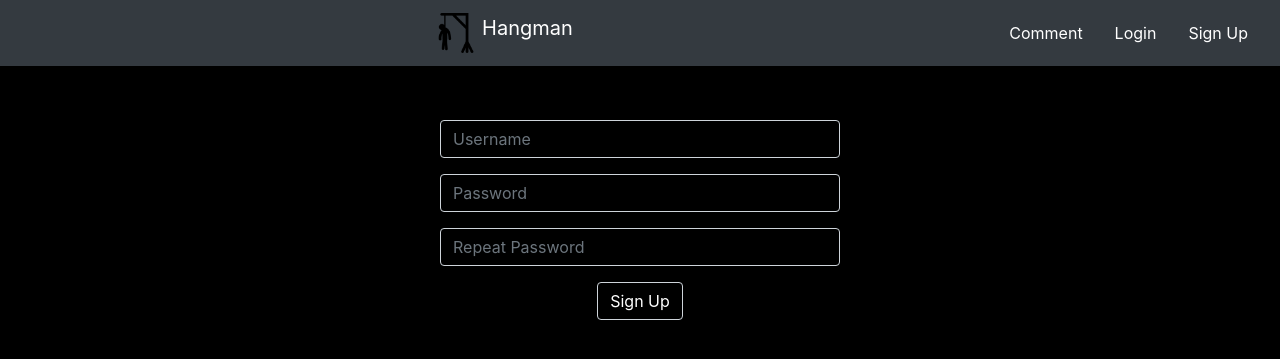
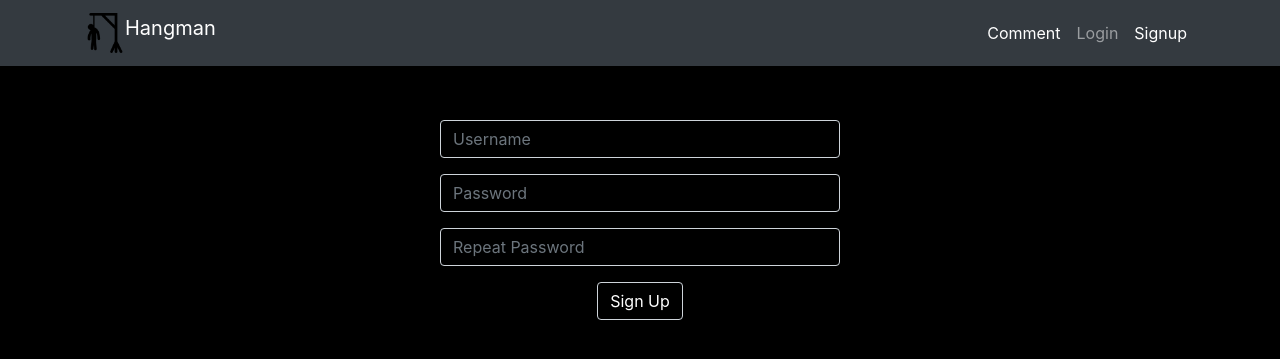
Before and after one commit to GoormLevelupTeam2/Team2_real_game, a Django app: page /accounts/signup in a window 1280 px wide. Shown: the top 359 px of the page. Run offline with Django 3.2, Linux system fonts and the light colour scheme; some libraries are stand-ins or nearby versions.

Commit message:
navbar 수정

```diff
--- a/hangman/templates/base.html
+++ b/hangman/templates/base.html
@@ -10,11 +10,7 @@
                 left: 0;
                 bottom: 0;
                 width: 100%;
-            background-image: linear-gradient(
-                    to right,
-                    green {{ grad }},
-                    red
-            );
+                background-image: linear-gradient(to right, green {{ grad }}, red);
                 color: white;
                 text-align: center;
                 border-radius: 20px;
@@ -22,7 +18,9 @@
         </style>
 
         <meta charset="utf-8">
-    <meta name="viewport" content="width=device-width, initial-scale=1, shrink-to-fit=no">
+        <meta
+            name="viewport"
+            content="width=device-width, initial-scale=1, shrink-to-fit=no">
         <meta name="description" content="">
         <meta name="author" content="Jan Sobczak">
         <meta name="generator" content="Jekyll v3.8.5">
@@ -31,8 +29,11 @@
         <link rel="canonical" href="https://getbootstrap.com/docs/4.3/examples/album/">
 
         <!-- Bootstrap core CSS -->
-    <link rel="stylesheet" href="https://stackpath.bootstrapcdn.com/bootstrap/4.3.1/css/bootstrap.min.css"
-          integrity="sha384-ggOyR0iXCbMQv3Xipma34MD+dH/1fQ784/j6cY/iJTQUOhcWr7x9JvoRxT2MZw1T" crossorigin="anonymous">
+        <link
+            rel="stylesheet"
+            href="https://stackpath.bootstrapcdn.com/bootstrap/4.3.1/css/bootstrap.min.css"
+            integrity="sha384-ggOyR0iXCbMQv3Xipma34MD+dH/1fQ784/j6cY/iJTQUOhcWr7x9JvoRxT2MZw1T"
+            crossorigin="anonymous">
 
         <link rel="stylesheet" href="{% static 'styles.css' %}">
 
@@ -42,19 +43,57 @@
     <body>
 
         <header>
-    <nav class="navbar navbar-dark bg-dark">
-        <a class="navbar-brand mr-sm-12" href="{% url "home" %}">
-            <img src="{% static 'man.png' %}" width=40px height=40px class="d-inline-block align-top"/>
-            Hangman
+            <nav class="navbar navbar-expand-lg navbar-dark bg-dark">
+                <div class="container">
+                    <a class="navbar-brand mr-sm-12" href="{% url 'home'%}">
+                        <img
+                            src="{% static 'man.png' %}"
+                            width="40px"
+                            height="40px"
+                            class='d-inline-block align-top'>Hangman
                     </a>
-        <a class="nav-item nav-link" style="color:white;}">Comment</a>
+                    <button
+                        class="navbar-toggler"
+                        type="button"
+                        data-toggle="collapse"
+                        data-target="#navbarNavDropdown"
+                        aria-controls="navbarNavDropdown"
+                        aria-expanded="false"
+                        aria-label="Toggle navigation">
+                        <span class="navbar-toggler-icon"></span>
+                    </button>
+                    <div class="collapse navbar-collapse" id="navbarNavDropdown">
+                        <ul class="navbar-nav ml-auto text-center">
+                            <li class="nav-item active">
+                                <a class="nav-link" href="#">Comment</a>
+                            </li>
+                            <li class="nav-item dropdown">
                                 {% if user.is_authenticated %}
-            <a class="nav-item nav-link" style="color:white;}">{{ stats.0 }}</a>
-            <a class="nav-item nav-link" style="color:white;" href="{% url "logout" %}">Logout</a>
+                                    <a
+                                        class="nav-link dropdown-toggle"
+                                        href="#"
+                                        id="navbarDropdownMenuLink"
+                                        role="button"
+                                        data-toggle="dropdown"
+                                        aria-haspopup="true"
+                                        aria-expanded="false">
+                                        {{ stats.0 }}
+                                    </a>
+                                    <div class="dropdown-menu" aria-labelledby="navbarDropdownMenuLink">
+                                        <a class="dropdown-item" href="{% url 'logout' %}">Logout</a>
+                                    </div>
                                 {% else %}
-            <a class="nav-item nav-link" style="color:white;" href="{% url "login" %}">Login</a>
-            <a class="nav-item nav-link" style="color:white;" href="{% url "signup" %}">Sign Up</a>
+                                <li >
+                                    <a class="nav-link" href="{% url 'login' %}">Login</a>
+                                </li>
+                                <li class="nav-item active">
+                                    <a class="nav-link" href="{% url 'signup' %}">Signup</a>
+                                </li>
                             {% endif %}
+                        </li>
+                    </ul>
+                </div>
+            </div>
         </nav>
     </header>
 
@@ -67,24 +106,30 @@
                 {% for message in messages %}
                     <div id="log-alert" class="alert alert-dark alert-dismissable" role="alert">
                         <button class="close" data-dismiss="alert">
-                        <small><sup>x</sup></small>
+                            <small>
+                                <sup>x</sup>
+                            </small>
                         </button>
                         {{ message }}
                     </div>
                 {% endfor %}
             {% endif %}
 
-        {% block content %}
-
-        {% endblock %}
+            {% block content %}{% endblock %}
 
             <br/>
         </div>
 
         {% if user.is_authenticated %}
             <div class="footer">
-            <a style="float: left;"><font size="20" face="Courier">WON: {{ stats.1 }}</font></a>
-            <a style="float: right;"><font size="20" face="Courier">LOST: {{ stats.2 }}</font></a>
+                <a style="float: left;">
+                    <font size="20" face="Courier">WON:
+                        {{ stats.1 }}</font>
+                </a>
+                <a style="float: right;">
+                    <font size="20" face="Courier">LOST:
+                        {{ stats.2 }}</font>
+                </a>
             </div>
         {% endif %}
 
@@ -92,10 +137,12 @@
 
     <script src="https://ajax.googleapis.com/ajax/libs/jquery/3.4.0/jquery.min.js"></script>
 
-<script src="https://cdnjs.cloudflare.com/ajax/libs/popper.js/1.14.7/umd/popper.min.js"
+    <script
+        src="https://cdnjs.cloudflare.com/ajax/libs/popper.js/1.14.7/umd/popper.min.js"
         integrity="sha384-UO2eT0CpHqdSJQ6hJty5KVphtPhzWj9WO1clHTMGa3JDZwrnQq4sF86dIHNDz0W1"
         crossorigin="anonymous"></script>
-<script src="https://stackpath.bootstrapcdn.com/bootstrap/4.3.1/js/bootstrap.min.js"
+    <script
+        src="https://stackpath.bootstrapcdn.com/bootstrap/4.3.1/js/bootstrap.min.js"
         integrity="sha384-JjSmVgyd0p3pXB1rRibZUAYoIIy6OrQ6VrjIEaFf/nJGzIxFDsf4x0xIM+B07jRM"
         crossorigin="anonymous"></script>
     <script>
@@ -103,14 +150,14 @@
         $(function () {
             if ("{{ messages }}") {
                 window.setTimeout(function () {
-                $("#log-alert").fadeTo(500, 0).slideUp(500, function () {
+                    $("#log-alert")
+                        .fadeTo(500, 0)
+                        .slideUp(500, function () {
                             $(this).remove();
                         });
                 }, 3000);
-        }
-        ;
+            };
         });
-
     </script>
     {% block javascript %}{% endblock %}
 
```
Lines whose indentation alone changed are shown as unchanged.
